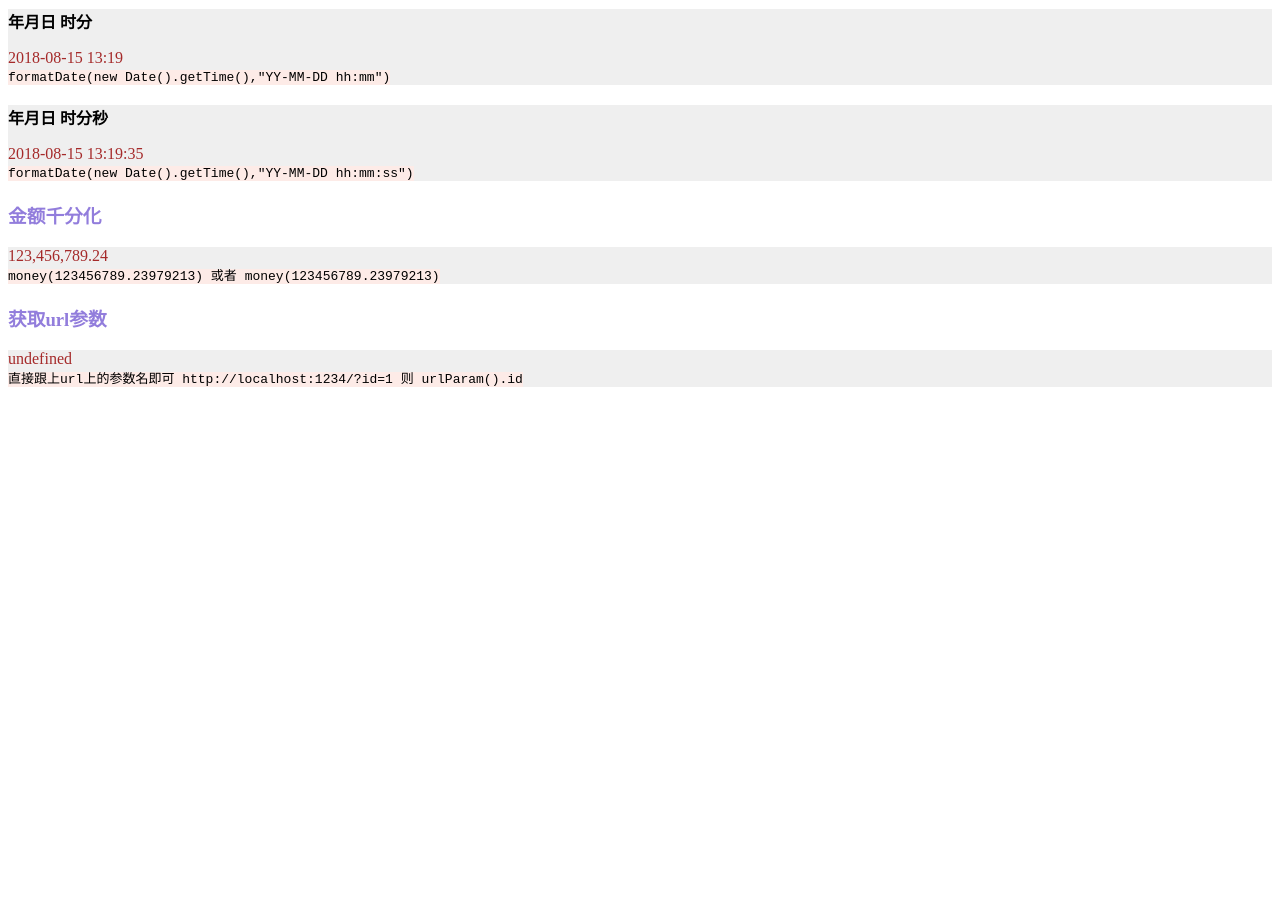
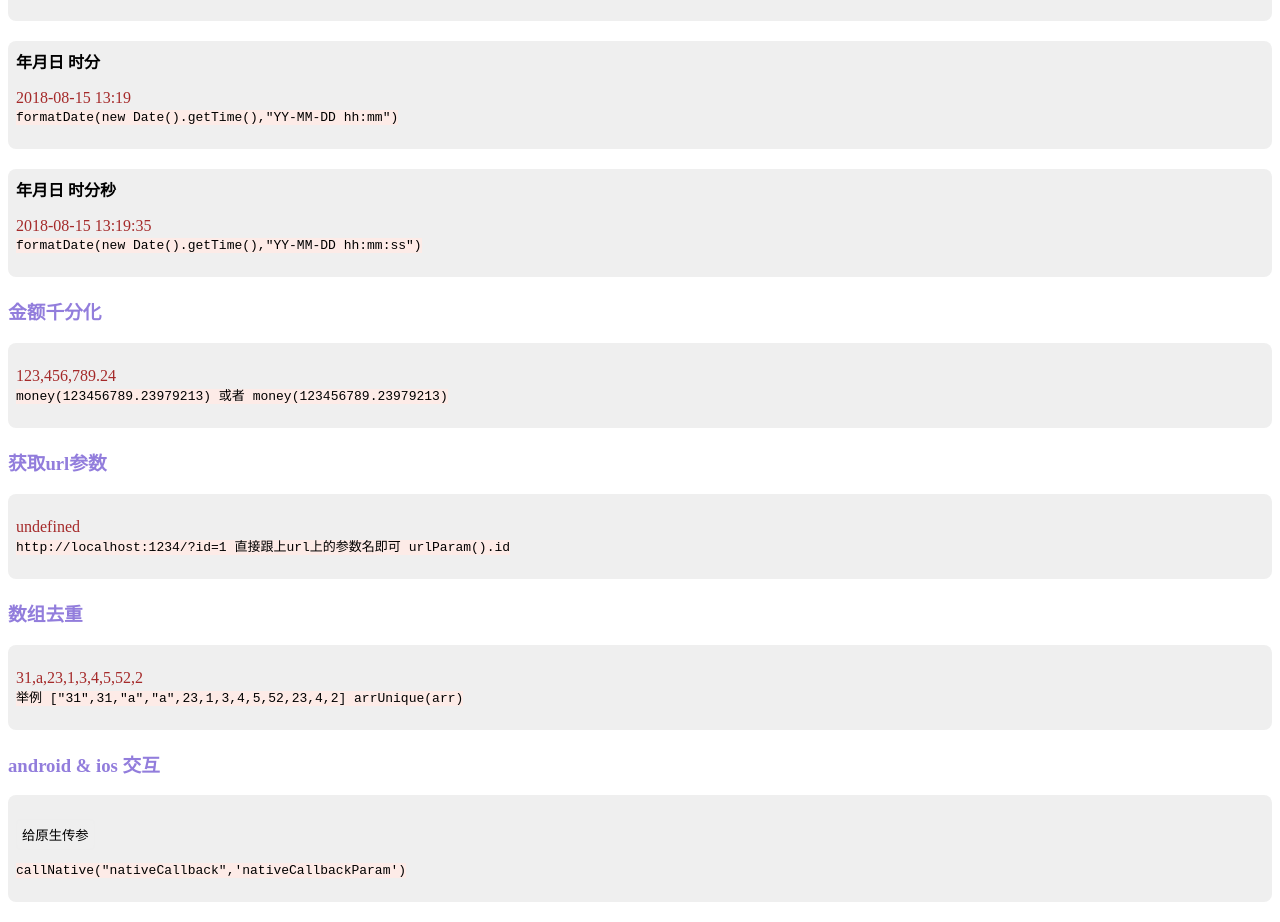
Before and after one commit to SunnyDesmond/easy, a website with bundled scripts: page index.html in a window 1280 px wide. Shown: the part 321-1243 px from the top of the page. Before the commit the page ends 800 px from the top, so only its background shows below. Built offline with nearby package versions, Linux system fonts and the light colour scheme.

Commit message:
android & ios 交互方法

```diff
--- a/easy.js
+++ b/easy.js
@@ -29,7 +29,9 @@ function formatDate(time, format = 'YY-MM-DD') {
 function money(v) {
     return Number(v).toLocaleString();
 }
-
+/**
+ * 解析url参数
+ */
 function urlParam(){
     const href = window.document.location.href;
     if (href.indexOf("?") > -1) {
@@ -45,8 +47,52 @@ function urlParam(){
         return false;
     }
 }
+
+/**
+ * 数组去重
+ */
+function arrUnique(arr){
+    let result = [], json = {};
+    for (var i = 0, len = arr.length; i < len; i++){
+        if (!json[arr[i]]) {
+            json[arr[i]] = 1;
+            result.push(arr[i]);  //返回没被删除的元素
+        }
+    }
+    return result;
+}
+/**
+ *  android & ios 交互
+ * fnName: 交互方法名
+ * fnParam：需要传递的参数
+ *
+ */
+function callNative(fnName,fnParam=""){
+    let browser={
+        versions: function() {
+            var u = navigator.userAgent,
+                app = navigator.appVersion;
+            return { //移动终端浏览器版本信息
+                ios: !!u.match(/\(i[^;]+;( U;)? CPU.+Mac OS X/), //ios终端
+                android: u.indexOf('Android') > -1 || u.indexOf('Linux') > -1, //android终端或uc浏览器
+                iPhone: u.indexOf('iPhone') > -1, //是否为iPhone或者QQHD浏览器
+                iPad: u.indexOf('iPad') > -1, //是否iPad
+            };
+        }()
+    }
+    // 如果不行的话 尝试   window.webkit.messageHandlers.eval(fnName)(fnParam)
+    if (browser.versions.ios || browser.versions.iPhone || browser.versions.iPad) {
+        window.webkit.messageHandlers.fnName(fnParam)
+    }
+    if (browser.versions.android) {
+        window.AndroidWebView.fnName(fnParam)
+    }
+}
+
 export {
     formatDate,
     money,
-    urlParam
+    urlParam,
+    arrUnique,
+    callNative
 }
--- a/index.html
+++ b/index.html
@@ -23,6 +23,15 @@
         .cell {
             background-color: #efefef;
             margin-bottom: 20px;
+            padding: 8px;
+            border-radius: 8px;
+        }
+
+        button {
+            border: 1px solid #eee;
+            border-radius: 5px;
+            padding: 5px;
+            margin-bottom: 10px;
         }
     </style>
 </head>
@@ -89,7 +98,10 @@
                 <p>
                     <span class="result" id="money"></span>
                     <code>
-                        money(123456789.23979213) 或者 money(123456789.23979213)
+                        money(123456789.23979213)
+                    </code>
+                    <code>
+                        或者 money(123456789.23979213)
                     </code>
                 </p>
             </div>
@@ -105,11 +117,50 @@
                 <p>
                     <span class="result" id="urlParam"></span>
                     <code>
-                        直接跟上url上的参数名即可 http://localhost:1234/?id=1 则 urlParam().id
+                        http://localhost:1234/?id=1
+                    </code>
+                    <code>
+                        直接跟上url上的参数名即可 urlParam().id
                     </code>
                 </p>
             </div>
 
+        </div>
+    </div>
+
+    <!-- 数组去重 -->
+    <div class="box">
+        <h3 class="title">数组去重</h3>
+        <div class="con">
+            <div class="cell">
+                <p>
+                    <span class="result" id="arrUnique"></span>
+                    <code>
+                        举例 ["31",31,"a","a",23,1,3,4,5,52,23,4,2]
+                    </code>
+                    <code>
+                        arrUnique(arr)
+                    </code>
+                </p>
+            </div>
+
+        </div>
+    </div>
+
+    <!-- android & ios 交互 -->
+    <div class="box">
+        <h3 class="title">android & ios 交互</h3>
+        <div class="con">
+            <div class="cell">
+                <p>
+                    <button id="callNative">给原生传参</button>
+                    <span class="result" id="callNativeResult"></span>
+                    <code>
+                        callNative("nativeCallback",'nativeCallbackParam')
+                    </code>
+
+                </p>
+            </div>
         </div>
     </div>
 
--- a/index.js
+++ b/index.js
@@ -1,4 +1,4 @@
-import {formatDate,money,urlParam} from './easy';
+import {formatDate,money,urlParam,arrUnique,callNative} from './easy';
 // 年月日
 const yymmdd1 = formatDate(new Date().getTime(),'YY年MM月DD日');
 document.querySelector("#yymmdd1").innerHTML = yymmdd1;
@@ -26,3 +26,16 @@ document.querySelector("#money").innerHTML = money1;
 // 解析url参数
 const urlParam1 = urlParam().id;
 document.querySelector("#urlParam").innerHTML = urlParam1;
+
+// 数组去重
+const arrUnique1=["31",31,"a","a",23,1,3,4,5,52,23,4,2];
+document.querySelector("#arrUnique").innerHTML = arrUnique(arrUnique1);
+
+// android & ios 交互 callNative("nativeCallback",'nativeCallbackParam')
+document.querySelector("#callNative").addEventListener("click",function(){
+    try{
+        callNative("nativeCallback",'nativeCallbackParam');
+    }catch(err){
+        document.querySelector("#callNativeResult").innerHTML = err;
+    }
+})
```
Also changed, not shown: dist/index.html, 2 other files.
